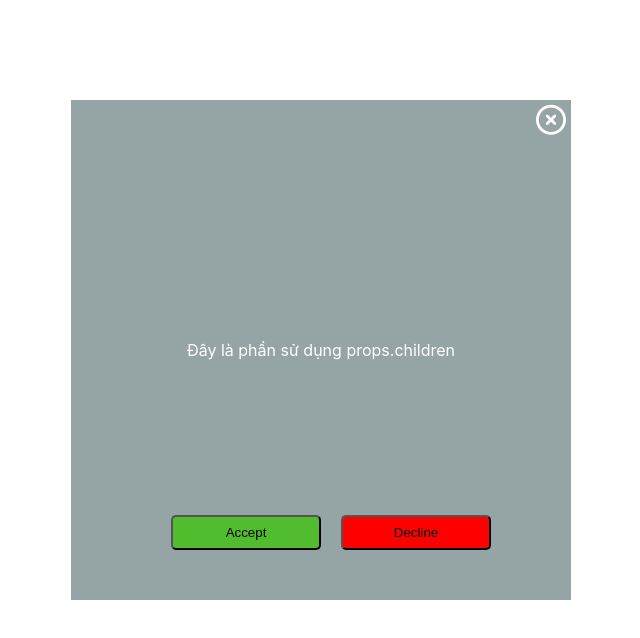
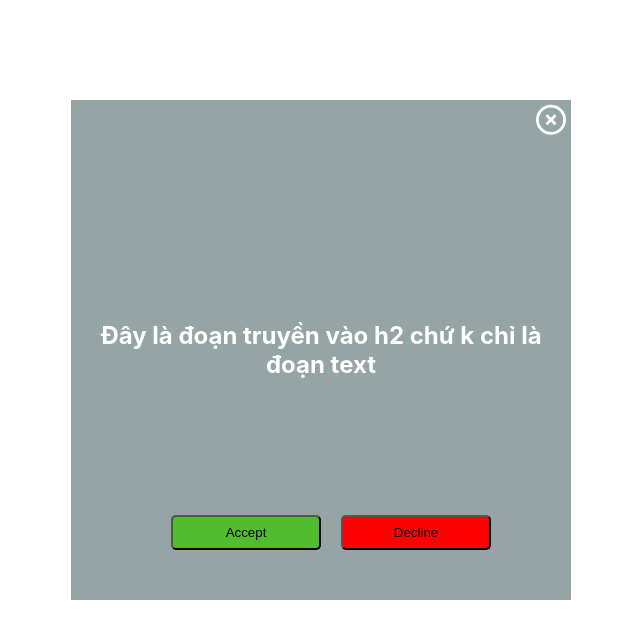
Before and after one commit to ChongLynk0611/react-bai18.1, a React (Create React App) app: page / in a window 1280 px wide. Shown: the top 638 px of the page, without its empty margins (29-669 px from the left). Built offline with nearby package versions, Linux system fonts and the light colour scheme.

Commit message:
Truyen vao the h2 thay vi text

```diff
--- a/src/App.js
+++ b/src/App.js
@@ -8,7 +8,7 @@ function App() {
   return (
     <div className="App">
         <Modal >
-          Đây là phần sử dụng props.children
+          <h2>Đây là đoạn truyền vào h2 chứ k chỉ là đoạn text</h2>
         </Modal>
     </div>
   );
```
